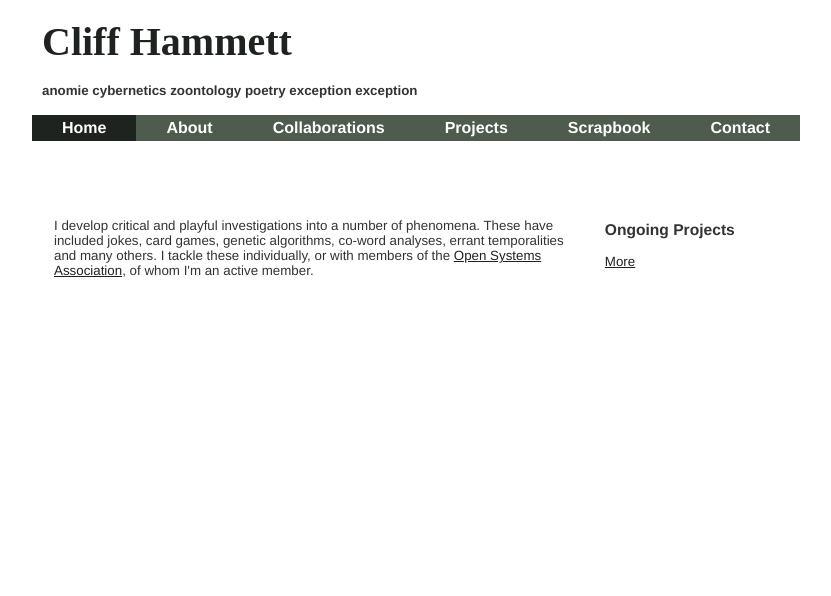
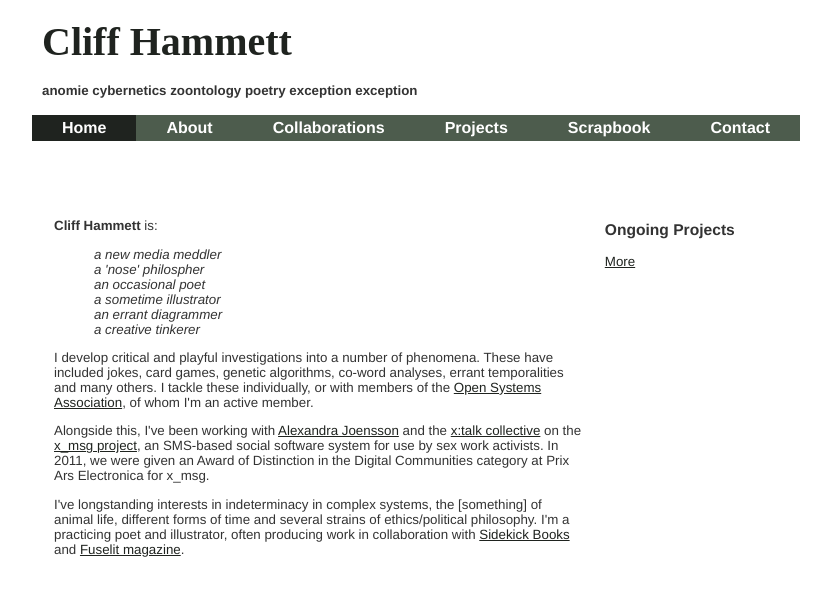
Before and after one commit to dentalplan/dentalplan.github.io, a Jekyll site: the page built from index.html, in a window 1280 px wide. Shown: the top 596 px of the page, without its empty margins (245-1076 px from the left). Built offline with Jekyll 4.4.1, drawn with Linux system fonts in a browser that asks for light colours; Markdown is read by kramdown in place of the engine named in the settings.

Commit message:
updating home page

```diff
--- a/index.html
+++ b/index.html
@@ -9,15 +9,36 @@ title: Home
 <table>
    <tr>
      <td width = 70%>
-	<p>
+	<p><strong>Cliff Hammett</strong> is:</p>
+		<ul><em>
+			a new media meddler </br>
+			a 'nose' philospher</br>
+			an occasional poet</br>
+			a sometime illustrator</br>
+			an errant diagrammer</br>
+			a creative tinkerer</br>
+		</ul></em>
 
+		<p>
+			I develop critical and playful investigations into a number of phenomena.  These have included jokes,
+			card games, genetic algorithms, co-word analyses, errant temporalities and many others. I tackle these
+			individually, or with members of the <a href="http://www.opensystem.org.uk">Open Systems Association</a>,
+			of whom I'm an active member.
+		</p>
 
-		I develop critical and playful investigations into a number of phenomena.  These have included jokes,
-		card games, genetic algorithms, co-word analyses, errant temporalities and many others. I tackle these
-		individually, or with members of the <a href="http://www.opensystem.org.uk">Open Systems Association</a>,
-		of whom I'm an active member.
+		<p>
+			Alongside this, I've been working with <a href="http://www.motheringamplified.com">Alexandra Joensson</a>
+			and the <a href="http://www.xtalkproject.net">x:talk collective</a> on the <a href="http://xmsg.org.uk">x_msg project</a>,
+			an SMS-based social software system for use by sex work activists.  In 2011, we were given an Award of
+			Distinction in the Digital Communities category at Prix Ars Electronica for x_msg.
+		</p>
 
-	</p>
+		<p>
+			I've longstanding interests in indeterminacy in complex systems, the [something] of animal life, different
+			forms of time and several strains of ethics/political philosophy. I'm a practicing poet and illustrator,
+			often producing work in collaboration with <a href="http://www.drfulminare.com">Sidekick Books</a> and
+		<a href="http://www.fuselit.co.uk">Fuselit magazine</a>.
+		</p>
      </td>
      <td width = 180px>
 	<h3>Ongoing Projects</h3>
```
